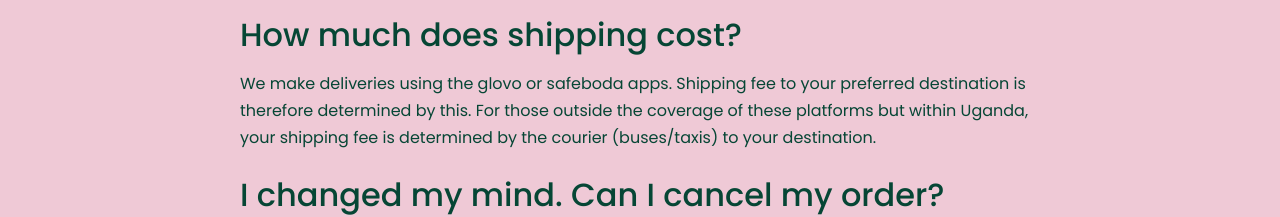
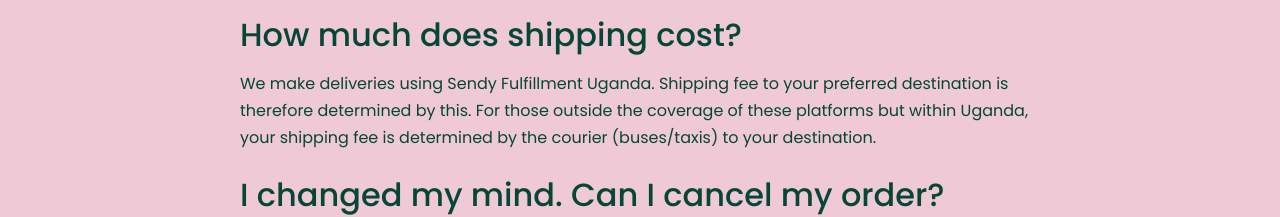
Before and after one commit to Jem256/ecooptions, a React (Create React App) app: page /orders-shipping in a window 1280 px wide. Shown: the part 286-503 px from the top of the page. Built offline with nearby package versions, Linux system fonts and the light colour scheme; no server answers.

Commit message:
update policy

```diff
--- a/src/components/checkout/AddressForm.jsx
+++ b/src/components/checkout/AddressForm.jsx
@@ -32,7 +32,6 @@ const AddressForm = () => {
 
     const [formData, setFormData] = useState(initialFormData);
     const [readyToCheckout, setReadyToCheckout] = useState(false);
-    const [loading, setLoading] = useState(false);
 
     const onChange = (e) => {
         setFormData({ ...formData, [e.target.name]: e.target.value });
--- a/src/components/policies/Orders.jsx
+++ b/src/components/policies/Orders.jsx
@@ -15,7 +15,7 @@ function Orders() {
         </p>
         <h3>How much does shipping cost?</h3>
         <p>
-            We make deliveries using the glovo or safeboda apps. Shipping fee to your
+            We make deliveries using Sendy Fulfillment Uganda. Shipping fee to your
             preferred destination is therefore determined by this.
             For those outside the coverage of these platforms but within Uganda, your shipping
             fee is determined by the courier (buses/taxis) to your destination.
```
Also changed, not shown: 8 other files (tests, documents, lock files or other folders).
